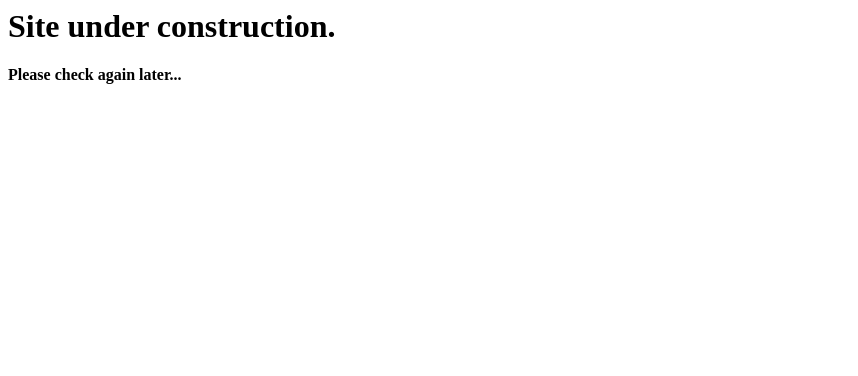
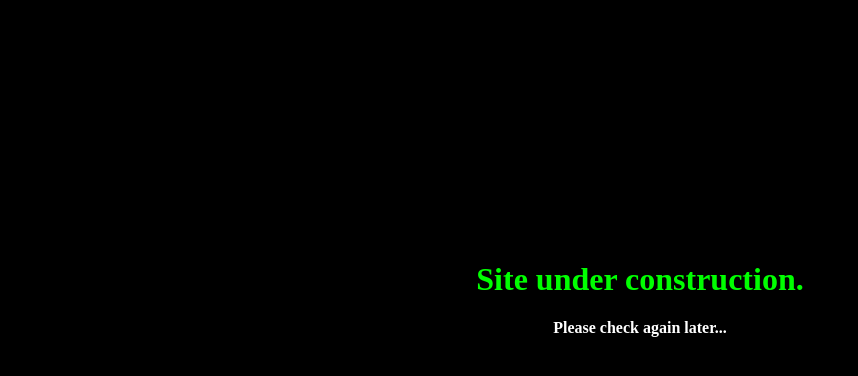
Before and after one commit to merzak7/IOSeven, a plain HTML site: page index.html in a window 1280 px wide. Shown: the whole page, without its empty margins (0-858 px from the left). Drawn offline with Linux system fonts and the light colour scheme.

Commit message:
Add some CSS

```diff
--- a/index.html
+++ b/index.html
@@ -2,6 +2,21 @@
     <head>
         <title>IOSeven - Under Construction</title>
     </head>
+        <style>
+            body {
+                text-align: center;
+                background-color:black;
+            }
+
+            h1 {
+                padding-top: 20%;
+                color: lime;
+            }
+
+            h4 {
+                color: white;
+            }
+        </style>
     <body>
 
         <h1> Site under construction.</h1>
```
